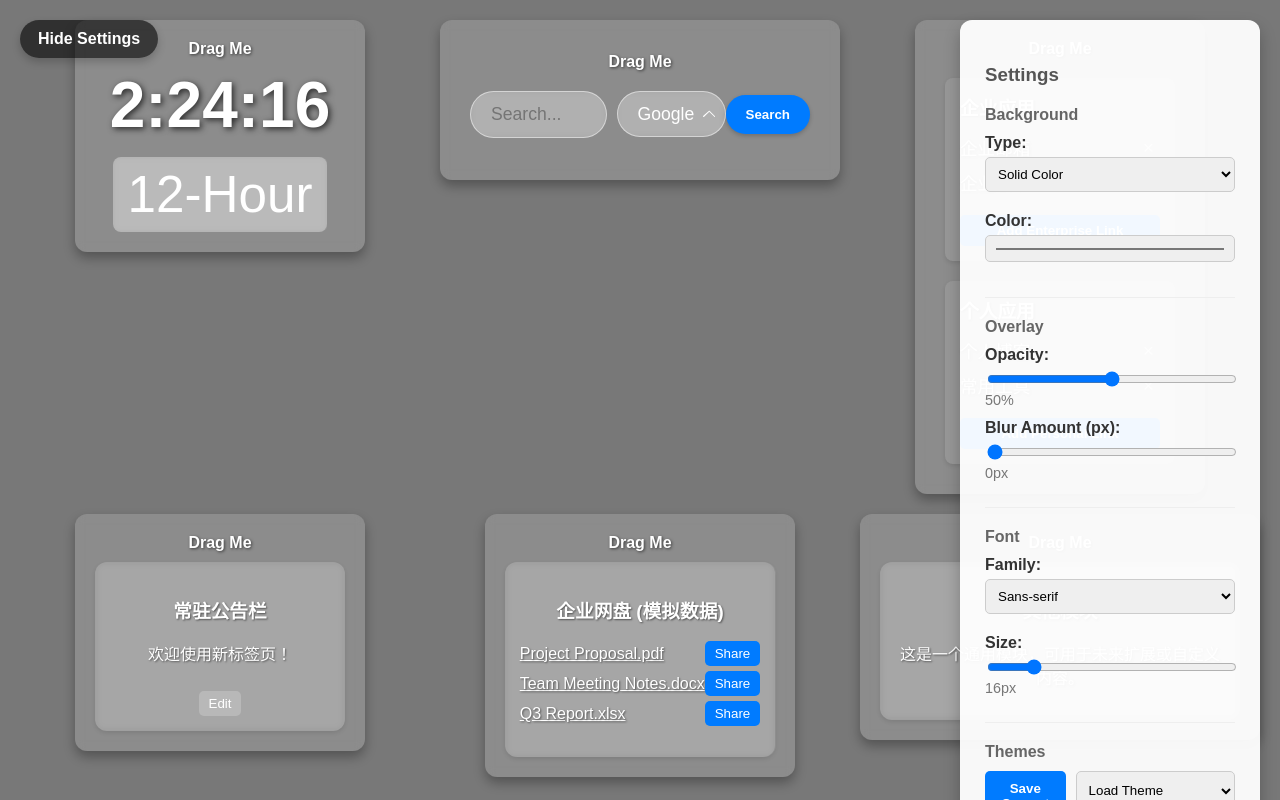
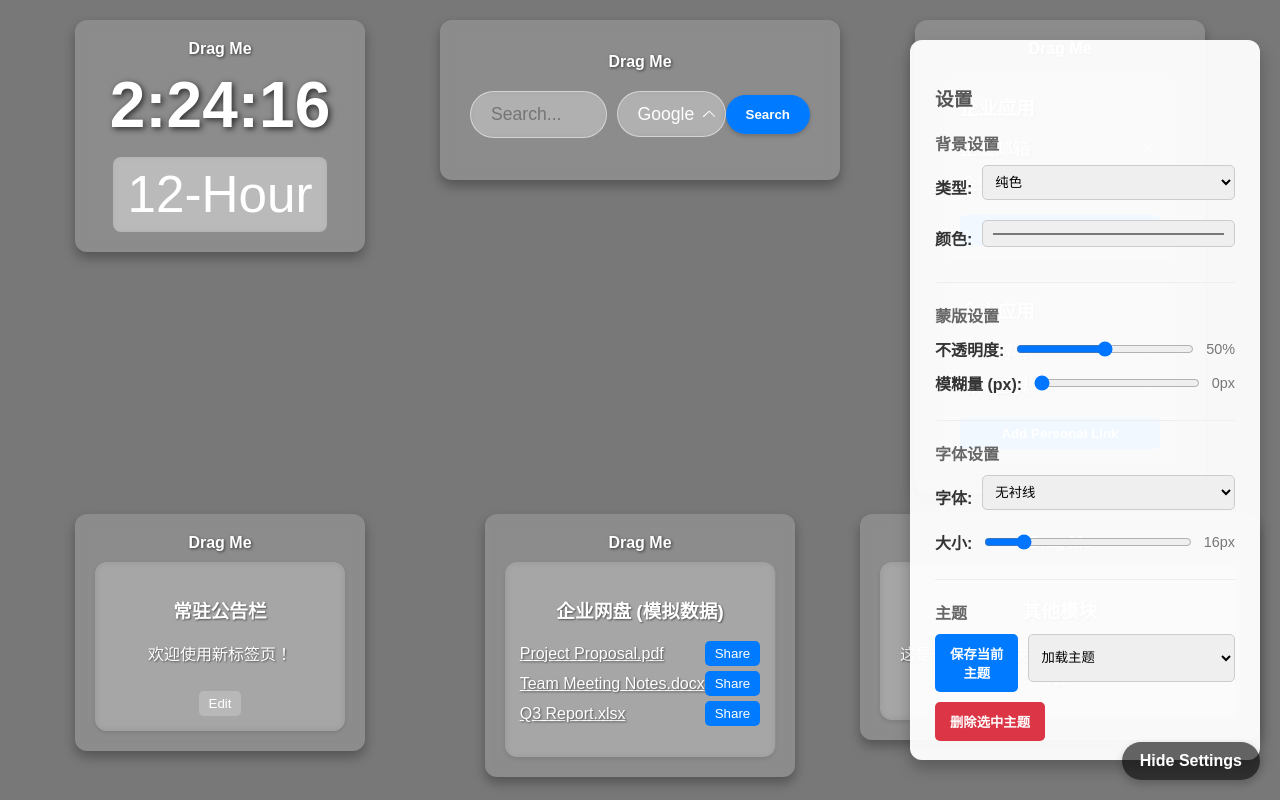
Before and after one commit to BTBON9090/NewTab, a React (Vite) app: page / in a window 1280 px wide. Both pictures are taken after a click on the button "Show Settings". Built offline with nearby package versions, Linux system fonts and the light colour scheme.

Commit message:
Feat: Optimize Settings panel UI/UX, localize text, and reposition settings button

```diff
--- a/src/App.js
+++ b/src/App.js
@@ -121,9 +121,9 @@ const App = () => {
       <button
         onClick={() => setShowSettings(!showSettings)}
         style={{
-          position: 'fixed', /* Use fixed for consistent positioning */
-          top: '20px',
-          left: '20px',
+          position: 'fixed',
+          bottom: '20px', /* Move to bottom */
+          right: '20px', /* Move to right */
           zIndex: 101,
           padding: '10px 18px', /* Slightly more padding */
           backgroundColor: 'rgba(0,0,0,0.6)', /* Slightly more opaque */
--- a/src/components/Settings.js
+++ b/src/components/Settings.js
@@ -89,54 +89,57 @@ const Settings = ({
 
   return (
     <div style={{
-      position: 'absolute',
-      top: '20px',
+      position: 'fixed', /* Use fixed for consistent positioning */
+      top: '50%',
       right: '20px',
-      backgroundColor: 'rgba(255, 255, 255, 0.95)', /* More opaque */
-      padding: '25px', /* More padding */
-      borderRadius: '12px', /* More rounded */
+      transform: 'translateY(-50%)', /* Center vertically */
+      backgroundColor: 'rgba(255, 255, 255, 0.95)',
+      padding: '25px',
+      borderRadius: '12px',
       zIndex: 100,
-      boxShadow: '0 8px 16px rgba(0,0,0,0.25)', /* Stronger shadow */
-      color: '#333', /* Darker text for better contrast */
-      width: '300px', /* Fixed width */
+      boxShadow: '0 8px 16px rgba(0,0,0,0.25)',
+      color: '#333',
+      width: '350px', /* Slightly wider */
+      maxHeight: '90vh', /* Max height to prevent overflow */
+      overflowY: 'auto', /* Enable vertical scrolling */
       boxSizing: 'border-box'
     }}>
-      <h3 style={{ color: '#555', marginBottom: '20px' }}>Settings</h3>
+      <h3 style={{ color: '#555', marginBottom: '20px' }}>设置</h3>
 
       <div style={{ marginBottom: '20px', paddingBottom: '15px', borderBottom: '1px solid #eee' }}>
-        <h4 style={{ marginTop: 0, marginBottom: '10px', color: '#666' }}>Background</h4>
-        <div style={{ marginBottom: '10px' }}>
-          <label style={{ display: 'block', marginBottom: '5px', fontWeight: 'bold' }}>Type:</label>
+        <h4 style={{ marginTop: 0, marginBottom: '10px', color: '#666' }}>背景设置</h4>
+        <div style={{ marginBottom: '10px', display: 'flex', alignItems: 'center', gap: '10px' }}>
+          <label style={{ fontWeight: 'bold', flexShrink: 0 }}>类型:</label>
           <select value={backgroundType} onChange={(e) => setBackgroundType(e.target.value)} style={inputStyle}>
-            <option value="color">Solid Color</option>
-            <option value="url">Image URL</option>
-            <option value="local">Local Image</option>
+            <option value="color">纯色</option>
+            <option value="url">图片URL</option>
+            <option value="local">本地图片</option>
           </select>
         </div>
 
         {backgroundType === 'color' && (
-          <div style={{ marginBottom: '10px' }}>
-            <label style={{ display: 'block', marginBottom: '5px', fontWeight: 'bold' }}>Color:</label>
+          <div style={{ marginBottom: '10px', display: 'flex', alignItems: 'center', gap: '10px' }}>
+            <label style={{ fontWeight: 'bold', flexShrink: 0 }}>颜色:</label>
             <input type="color" value={backgroundColor} onChange={(e) => setBackgroundColor(e.target.value)} style={inputStyle} />
           </div>
         )}
 
         {backgroundType === 'url' && (
-          <div style={{ marginBottom: '10px' }}>
-            <label style={{ display: 'block', marginBottom: '5px', fontWeight: 'bold' }}>Image URL:</label>
+          <div style={{ marginBottom: '10px', display: 'flex', alignItems: 'center', gap: '10px' }}>
+            <label style={{ fontWeight: 'bold', flexShrink: 0 }}>图片URL:</label>
             <input
               type="text"
               value={backgroundImageUrl}
               onChange={(e) => setBackgroundImageUrl(e.target.value)}
-              placeholder="Enter image URL"
+              placeholder="输入图片URL"
               style={inputStyle}
             />
           </div>
         )}
 
         {backgroundType === 'local' && (
-          <div style={{ marginBottom: '10px' }}>
-            <label style={{ display: 'block', marginBottom: '5px', fontWeight: 'bold' }}>Upload Local Image:</label>
+          <div style={{ marginBottom: '10px', display: 'flex', alignItems: 'center', gap: '10px' }}>
+            <label style={{ fontWeight: 'bold', flexShrink: 0 }}>上传本地图片:</label>
             <input
               type="file"
               accept="image/*"
@@ -148,9 +151,9 @@ const Settings = ({
       </div>
 
       <div style={{ marginBottom: '20px', paddingBottom: '15px', borderBottom: '1px solid #eee' }}>
-        <h4 style={{ marginTop: 0, marginBottom: '10px', color: '#666' }}>Overlay</h4>
-        <div style={{ marginBottom: '10px' }}>
-          <label style={{ display: 'block', marginBottom: '5px', fontWeight: 'bold' }}>Opacity:</label>
+        <h4 style={{ marginTop: 0, marginBottom: '10px', color: '#666' }}>蒙版设置</h4>
+        <div style={{ marginBottom: '10px', display: 'flex', alignItems: 'center', gap: '10px' }}>
+          <label style={{ fontWeight: 'bold', flexShrink: 0 }}>不透明度:</label>
           <input
             type="range"
             min="0"
@@ -160,11 +163,11 @@ const Settings = ({
             onChange={(e) => setOverlayOpacity(parseFloat(e.target.value))}
             style={{ width: '100%' }}
           />
-          <span style={{ fontSize: '0.9em', color: '#777' }}>{Math.round(overlayOpacity * 100)}%</span>
+          <span style={{ fontSize: '0.9em', color: '#777', flexShrink: 0 }}>{Math.round(overlayOpacity * 100)}%</span>
         </div>
 
-        <div style={{ marginBottom: '10px' }}>
-          <label style={{ display: 'block', marginBottom: '5px', fontWeight: 'bold' }}>Blur Amount (px):</label>
+        <div style={{ marginBottom: '10px', display: 'flex', alignItems: 'center', gap: '10px' }}>
+          <label style={{ fontWeight: 'bold', flexShrink: 0 }}>模糊量 (px):</label>
           <input
             type="range"
             min="0"
@@ -174,18 +177,18 @@ const Settings = ({
             onChange={(e) => setBlurAmount(parseInt(e.target.value))}
             style={{ width: '100%' }}
           />
-          <span style={{ fontSize: '0.9em', color: '#777' }}>{blurAmount}px</span>
+          <span style={{ fontSize: '0.9em', color: '#777', flexShrink: 0 }}>{blurAmount}px</span>
         </div>
       </div>
 
       <div style={{ marginBottom: '20px', paddingBottom: '15px', borderBottom: '1px solid #eee' }}>
-        <h4 style={{ marginTop: 0, marginBottom: '10px', color: '#666' }}>Font</h4>
-        <div style={{ marginBottom: '10px' }}>
-          <label style={{ display: 'block', marginBottom: '5px', fontWeight: 'bold' }}>Family:</label>
+        <h4 style={{ marginTop: 0, marginBottom: '10px', color: '#666' }}>字体设置</h4>
+        <div style={{ marginBottom: '10px', display: 'flex', alignItems: 'center', gap: '10px' }}>
+          <label style={{ fontWeight: 'bold', flexShrink: 0 }}>字体:</label>
           <select value={fontFamily} onChange={(e) => setFontFamily(e.target.value)} style={inputStyle}>
-            <option value="sans-serif">Sans-serif</option>
-            <option value="serif">Serif</option>
-            <option value="monospace">Monospace</option>
+            <option value="sans-serif">无衬线</option>
+            <option value="serif">衬线</option>
+            <option value="monospace">等宽</option>
             <option value="Arial">Arial</option>
             <option value="Verdana">Verdana</option>
             <option value="Helvetica">Helvetica</option>
@@ -197,25 +200,25 @@ const Settings = ({
             <option value="Lucida Console">Lucida Console</option>
           </select>
         </div>
-        <div style={{ marginBottom: '10px' }}>
-          <label style={{ display: 'block', marginBottom: '5px', fontWeight: 'bold' }}>Size:</label>
+        <div style={{ marginBottom: '10px', display: 'flex', alignItems: 'center', gap: '10px' }}>
+          <label style={{ fontWeight: 'bold', flexShrink: 0 }}>大小:</label>
           <input type="range" min="12" max="36" step="1" value={fontSize} onChange={(e) => setFontSize(parseInt(e.target.value))} style={{ width: '100%' }} />
-          <span style={{ fontSize: '0.9em', color: '#777' }}>{fontSize}px</span>
+          <span style={{ fontSize: '0.9em', color: '#777', flexShrink: 0 }}>{fontSize}px</span>
         </div>
       </div>
 
       <div>
-        <h4 style={{ marginTop: 0, marginBottom: '10px', color: '#666' }}>Themes</h4>
+        <h4 style={{ marginTop: 0, marginBottom: '10px', color: '#666' }}>主题</h4>
         <div style={{ display: 'flex', gap: '10px', marginBottom: '10px' }}>
-          <button onClick={handleSaveTheme} style={buttonStyle}>Save Current</button>
+          <button onClick={handleSaveTheme} style={buttonStyle}>保存当前主题</button>
           <select id="theme-select" onChange={handleLoadTheme} style={{ ...inputStyle, flexGrow: 1 }}>
-            <option value="">Load Theme</option>
+            <option value="">加载主题</option>
             {Object.keys(themes).map((themeName) => (
               <option key={themeName} value={themeName}>{themeName}</option>
             ))}
           </select>
         </div>
-        <button onClick={handleDeleteTheme} style={{ ...buttonStyle, backgroundColor: '#dc3545' }}>Delete Selected</button>
+        <button onClick={handleDeleteTheme} style={{ ...buttonStyle, backgroundColor: '#dc3545' }}>删除选中主题</button>
       </div>
     </div>
   );
```
